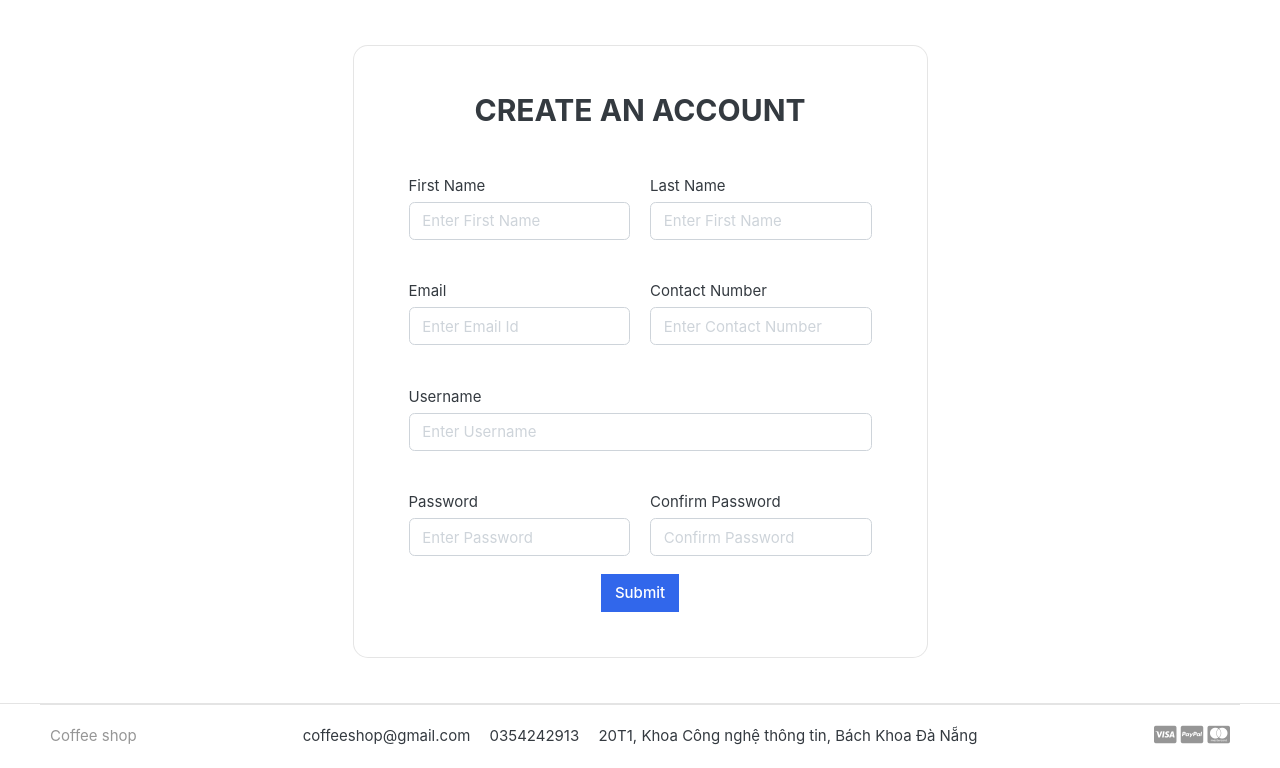
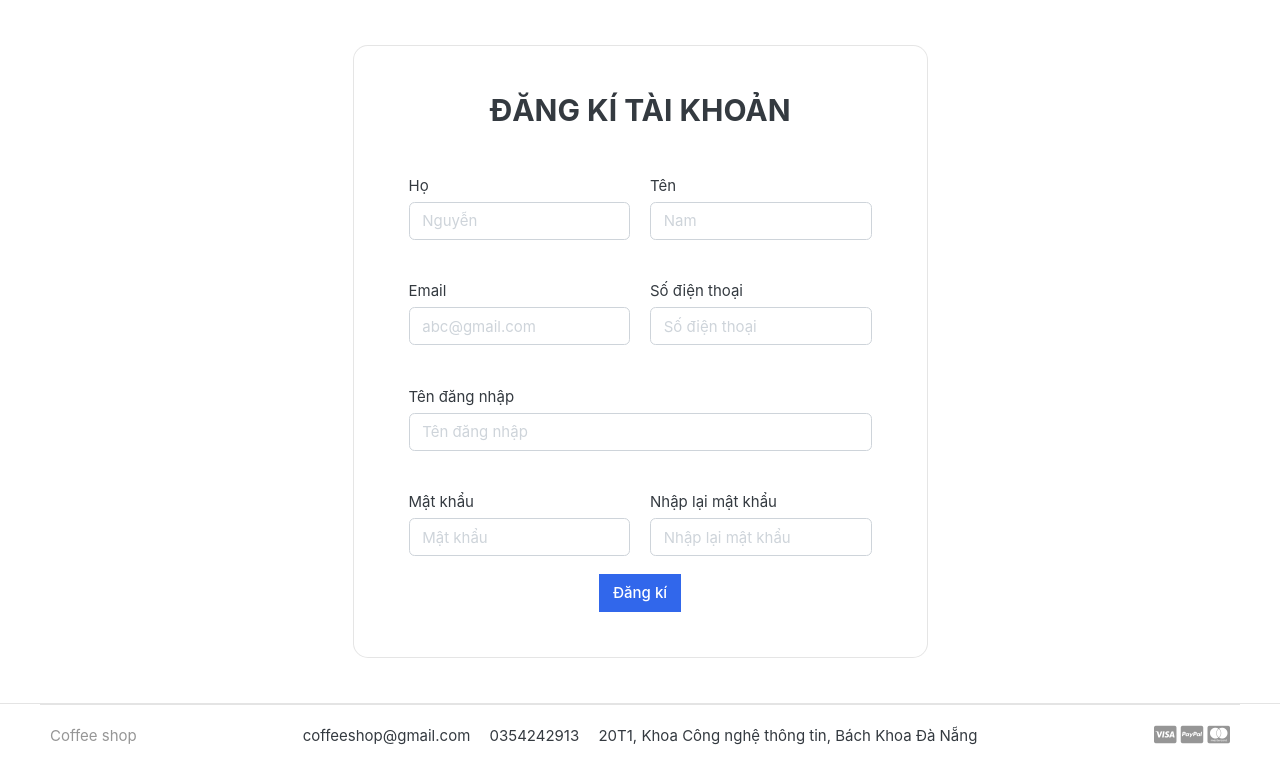
Before and after one commit to LePhiDuy/FinalProject_Python, a Django app: page /register/ in a window 1280 px wide. Shown: the part 118-886 px from the top of the page. Run offline with Django 3.2, Linux system fonts and the light colour scheme; data comes from the database, SQL or seed files in the repository; some libraries are stand-ins or nearby versions; some web fonts are replaced.

Commit message:
vietsub :)

```diff
--- a/coffee-shop/cart/views.py
+++ b/coffee-shop/cart/views.py
@@ -15,8 +15,9 @@ def cart(request):
         cart = json.loads(request.COOKIES['cart'])
     except:
         cart = {}
+    alerts = 'False'
     if not(request.user.is_authenticated):
-        alerts = 'Trues'
+        alerts = 'True'
     return render(request, "cart.html", {'items':items, 'order':order, 'cartItems':cartItems,'alert':alerts})
 
 def checkout(request):
--- a/coffee-shop/templates/register.html
+++ b/coffee-shop/templates/register.html
@@ -9,10 +9,10 @@
         <div class="col-12 col-md-9 col-lg-7 col-xl-6">
           <div class="card" style="border-radius: 15px;">
             <div class="card-body p-5">
-              <h2 class="text-uppercase text-center mb-5">Create an account</h2>
+              <h2 class="text-uppercase text-center mb-5">Đăng kí tài khoản</h2>
               {% for message in messages  %}
               <div class="alert alert-danger" role="alert">
-                    <strong>Error : </strong> {{ message }}
+                    <strong>Lỗi : </strong> {{ message }}
                     </button>
                   </div>
               {% endfor %}
@@ -22,46 +22,46 @@
 
                 <div class="row">
                     <div class="form-group col-md-6">
-                        <label>First Name</label>
-                        <input type="text" class="form-control" name="first_name" id="first_name" placeholder="Enter First Name" required>
+                        <label>Họ</label>
+                        <input type="text" class="form-control" name="first_name" id="first_name" placeholder="Nguyễn" required>
                     </div>
                     <div class="form-group col-md-6">
-                      <label>Last Name</label>
-                      <input type="text" class="form-control" name="last_name" id="last_name" placeholder="Enter First Name" required>
+                      <label>Tên</label>
+                      <input type="text" class="form-control" name="last_name" id="last_name" placeholder="Nam" required>
                   </div>
                 </div>
 
                 <div class="row mt-4">
                     <div class="form-group col-md-6">
                         <label>Email</label>
-                        <input type="email" class="form-control" name="email" id="email" placeholder="Enter Email Id" required>
+                        <input type="email" class="form-control" name="email" id="email" placeholder="abc@gmail.com" required>
                     </div>
                     <div class="form-group col-md-6">
-                        <label>Contact Number</label>
-                        <input type="tel" class="form-control" name="phone_number" id="phone_number" placeholder="Enter Contact Number" required>
+                        <label>Số điện thoại</label>
+                        <input type="tel" class="form-control" name="phone_number" id="phone_number" placeholder="Số điện thoại" required>
                     </div>
                 </div>
 
                 <div class="row mt-4">
                     <div class="form-group col-md-12">
-                        <label>Username</label>
-                        <input type="text" class="form-control" name="username" id="username" placeholder="Enter Username" required>
+                        <label>Tên đăng nhập</label>
+                        <input type="text" class="form-control" name="username" id="username" placeholder="Tên đăng nhập" required>
                     </div>
                 </div>
 
                 <div class="row mt-4">
                     <div class="form-group col-md-6">
-                        <label>Password</label>
-                        <input type="password" class="form-control" name="password1" id="password1" placeholder="Enter Password" required>
+                        <label>Mật khẩu</label>
+                        <input type="password" class="form-control" name="password1" id="password1" placeholder="Mật khẩu" required>
                     </div>
                     <div class="form-group col-md-6">
-                        <label>Confirm Password</label>
-                        <input type="password" class="form-control" name="password2" id="password2" placeholder="Confirm Password" required>
+                        <label>Nhập lại mật khẩu</label>
+                        <input type="password" class="form-control" name="password2" id="password2" placeholder="Nhập lại mật khẩu" required>
                     </div>
                 </div>
                 <div class="d-flex align-items-center justify-content-center">
                     <button type="submit" class="btn btn-primary">
-                      Submit
+                      Đăng kí
                     </button>
                 </div>
 
```
Also changed, not shown: coffee-shop/templates/cart.html (+8 -8 lines), coffee-shop/templates/checkout.html (+8 -8 lines), coffee-shop/templates/login.html (+6 -6 lines).
